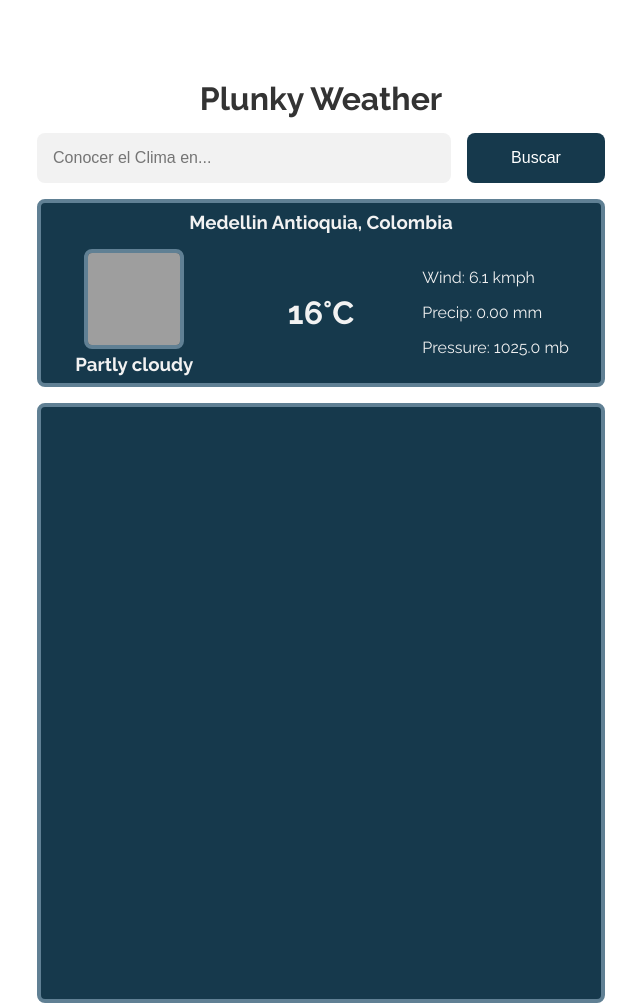
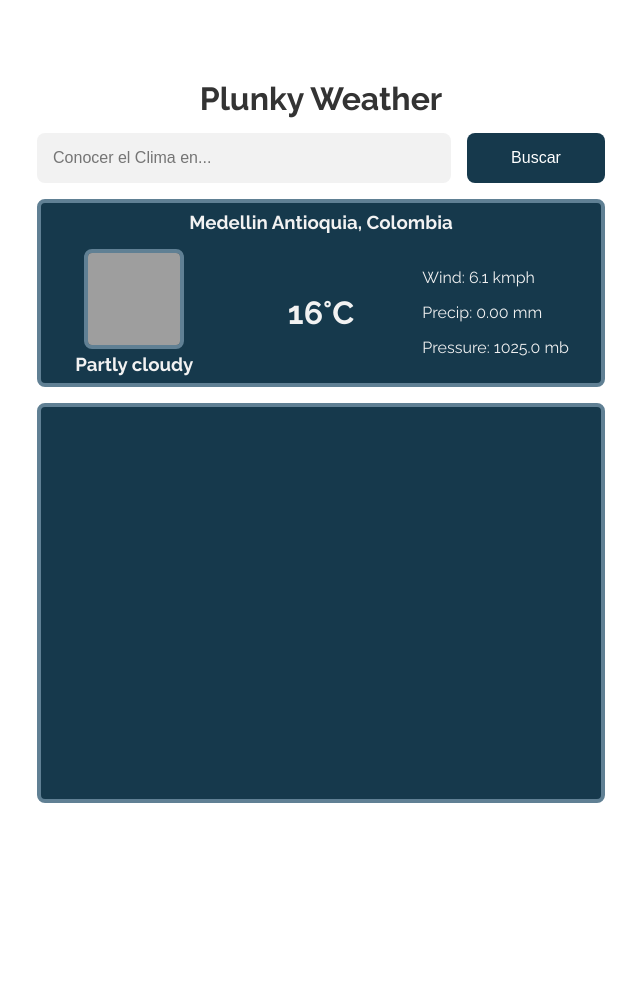
Before and after one commit to plunkydev/plunky-weather, a website built with webpack: page src/template.html in a window 1280 px wide. Shown: the whole page, without its empty margins (319-959 px from the left). After the commit the page ends 883 px from the top, so only its background shows below. Built offline with nearby package versions, Linux system fonts and the light colour scheme; no server answers; grey boxes are pictures that could not be loaded; a web font is replaced by a local one.

Commit message:
Actualzisacion de estilos de la ventana memeContainer para mejor estetica

```diff
--- a/src/styles.css
+++ b/src/styles.css
@@ -124,6 +124,6 @@ h1 {
     border: 4px solid var(--primary-border-color);
     background-color: var(--primary-color);
     width: 100%;
-    height: 600px;
+    height: 400px;
     border-radius: var(--border-radius);
 }
```
